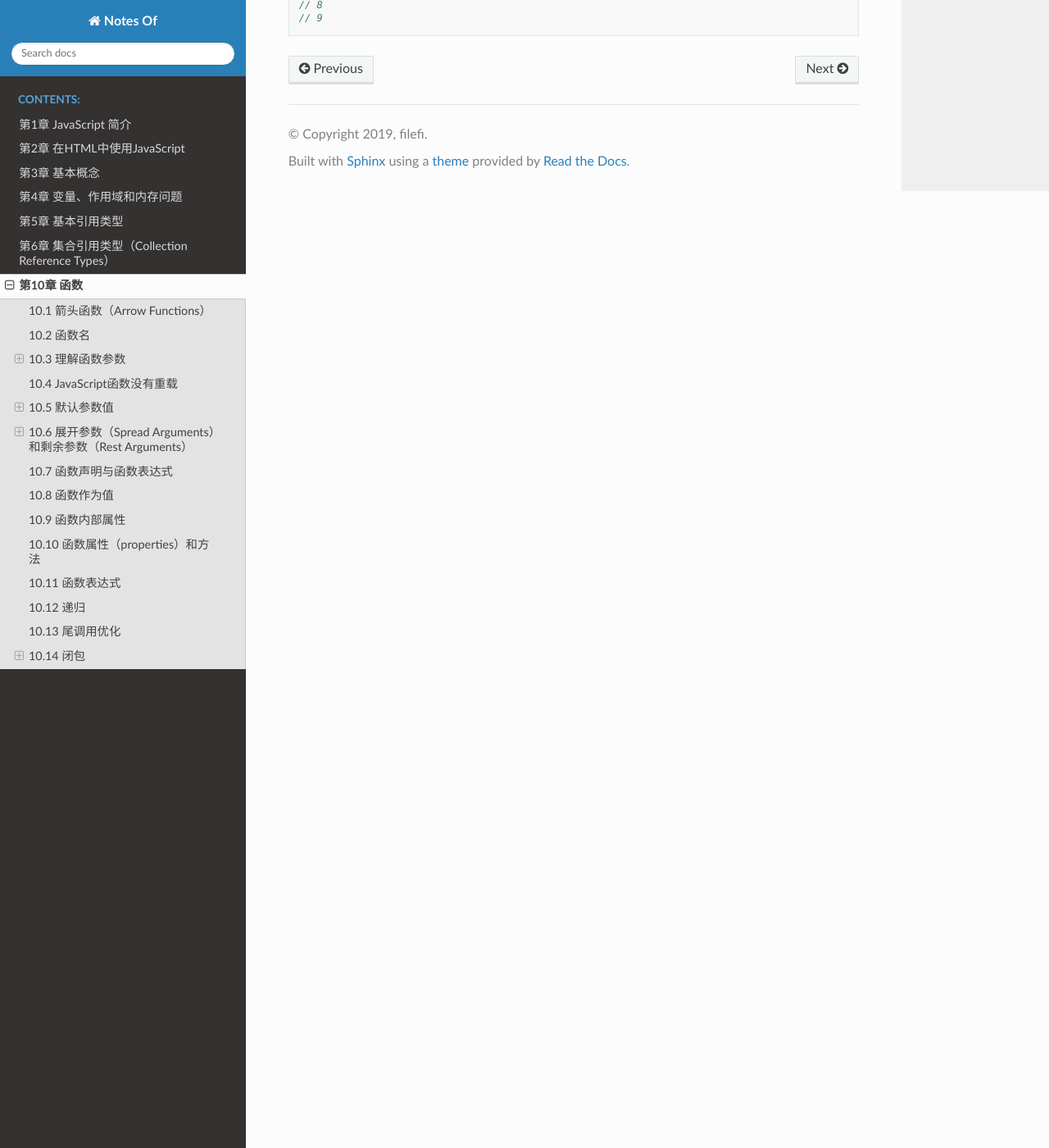
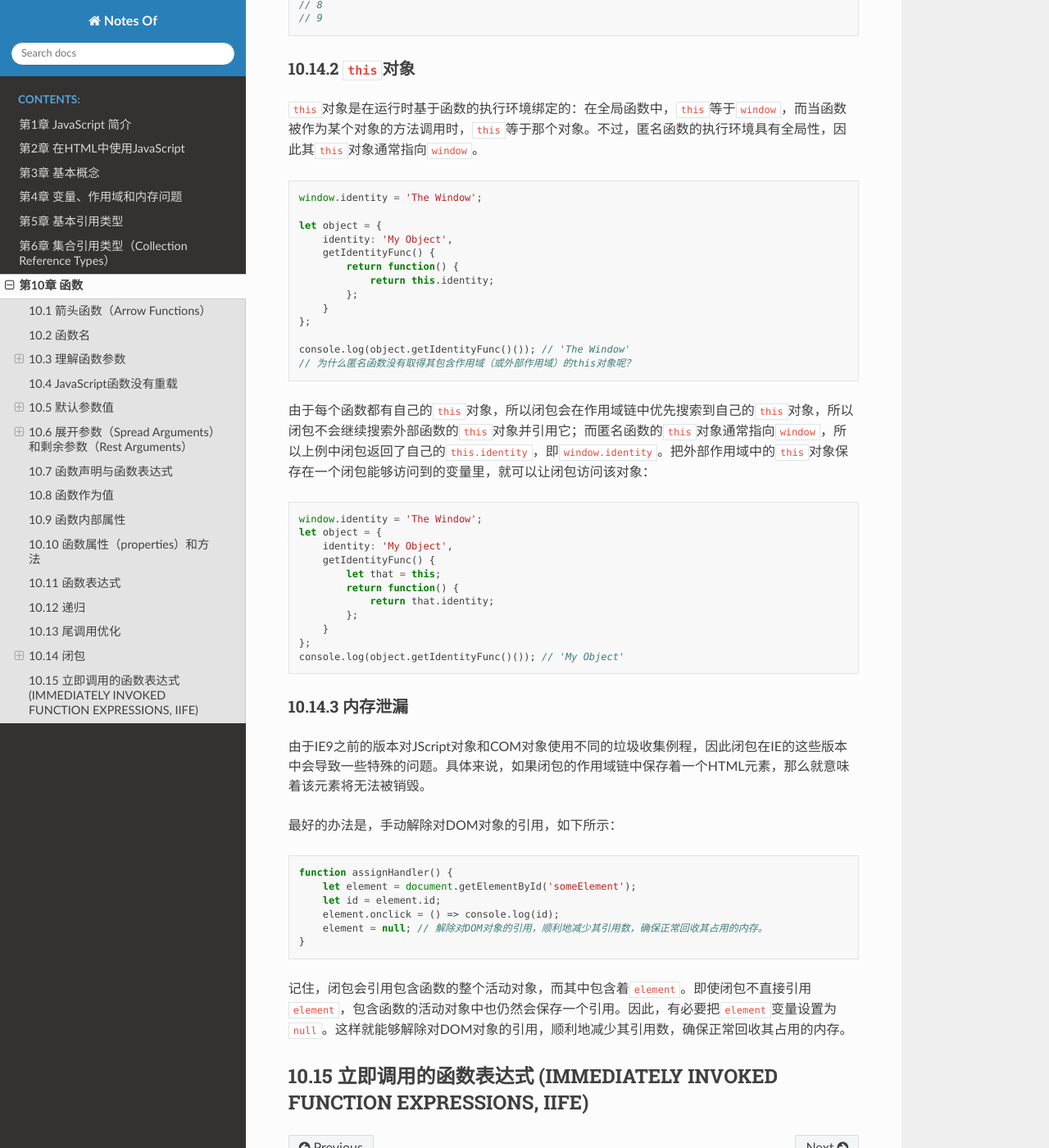
Before and after one commit to filefi/NotesOfProfessional-JavaScript-for-Web-Developers, a Sphinx documentation site: the page built from source/Chapter10-Functions.md, in a window 1280 px wide and 1400 px high, scrolled down 21933 px. Shown: the whole window at 82% size. Built offline with Sphinx 7.4.7 and the Read the Docs theme 2.0.0, drawn with Linux system fonts in a browser that asks for light colours.

Commit message:
10.15 begin

````diff
--- a/source/Chapter10-Functions.md
+++ b/source/Chapter10-Functions.md
@@ -1056,7 +1056,7 @@ createFunctions().forEach((item, index, arr)=> {console.log(item());})
 // 9
 ```
 
-但也可以使用`let`将每个变量`i`声明为不同的变量，这样每个闭包引用的就不再是同一个变量：
+但是，建议使用`let`将每个变量`i`声明为不同的变量，这样每个闭包引用的就不再是同一个变量：
 
 ```js
 function createFunctions(){
@@ -1081,3 +1081,62 @@ createFunctions().forEach((item, index, arr)=> {console.log(item());})
 // 8
 // 9
 ```
+
+
+
+### 10.14.2 `this`对象
+
+`this`对象是在运行时基于函数的执行环境绑定的：在全局函数中，`this`等于`window`，而当函数被作为某个对象的方法调用时，`this`等于那个对象。不过，匿名函数的执行环境具有全局性，因此其`this`对象通常指向`window`。
+
+```js
+window.identity = 'The Window';
+
+let object = {
+    identity: 'My Object',
+    getIdentityFunc() {
+        return function() {
+            return this.identity;
+        };
+    }
+};
+
+console.log(object.getIdentityFunc()()); // 'The Window'
+// 为什么匿名函数没有取得其包含作用域（或外部作用域）的this对象呢？
+```
+
+由于每个函数都有自己的`this`对象，所以闭包会在作用域链中优先搜索到自己的`this`对象，所以闭包不会继续搜索外部函数的`this`对象并引用它；而匿名函数的`this`对象通常指向`window`，所以上例中闭包返回了自己的`this.identity`，即`window.identity`。把外部作用域中的`this`对象保存在一个闭包能够访问到的变量里，就可以让闭包访问该对象：
+
+```js
+window.identity = 'The Window';
+let object = {
+    identity: 'My Object',
+    getIdentityFunc() {
+        let that = this;
+        return function() {
+            return that.identity;
+        };
+    }
+};
+console.log(object.getIdentityFunc()()); // 'My Object'
+```
+
+
+
+### 10.14.3 内存泄漏
+
+由于IE9之前的版本对JScript对象和COM对象使用不同的垃圾收集例程，因此闭包在IE的这些版本中会导致一些特殊的问题。具体来说，如果闭包的作用域链中保存着一个HTML元素，那么就意味着该元素将无法被销毁。
+
+最好的办法是，手动解除对DOM对象的引用，如下所示：
+
+```js
+function assignHandler() {
+    let element = document.getElementById('someElement');
+    let id = element.id;
+    element.onclick = () => console.log(id);
+    element = null; // 解除对DOM对象的引用，顺利地减少其引用数，确保正常回收其占用的内存。
+}
+```
+
+记住，闭包会引用包含函数的整个活动对象，而其中包含着`element`。即使闭包不直接引用`element`，包含函数的活动对象中也仍然会保存一个引用。因此，有必要把`element`变量设置为`null`。这样就能够解除对DOM对象的引用，顺利地减少其引用数，确保正常回收其占用的内存。
+
+## 10.15 立即调用的函数表达式 (IMMEDIATELY INVOKED FUNCTION EXPRESSIONS, IIFE)
````
Also changed, not shown: source/Chapter3-Language_Basics.md (+2 -2 lines).
